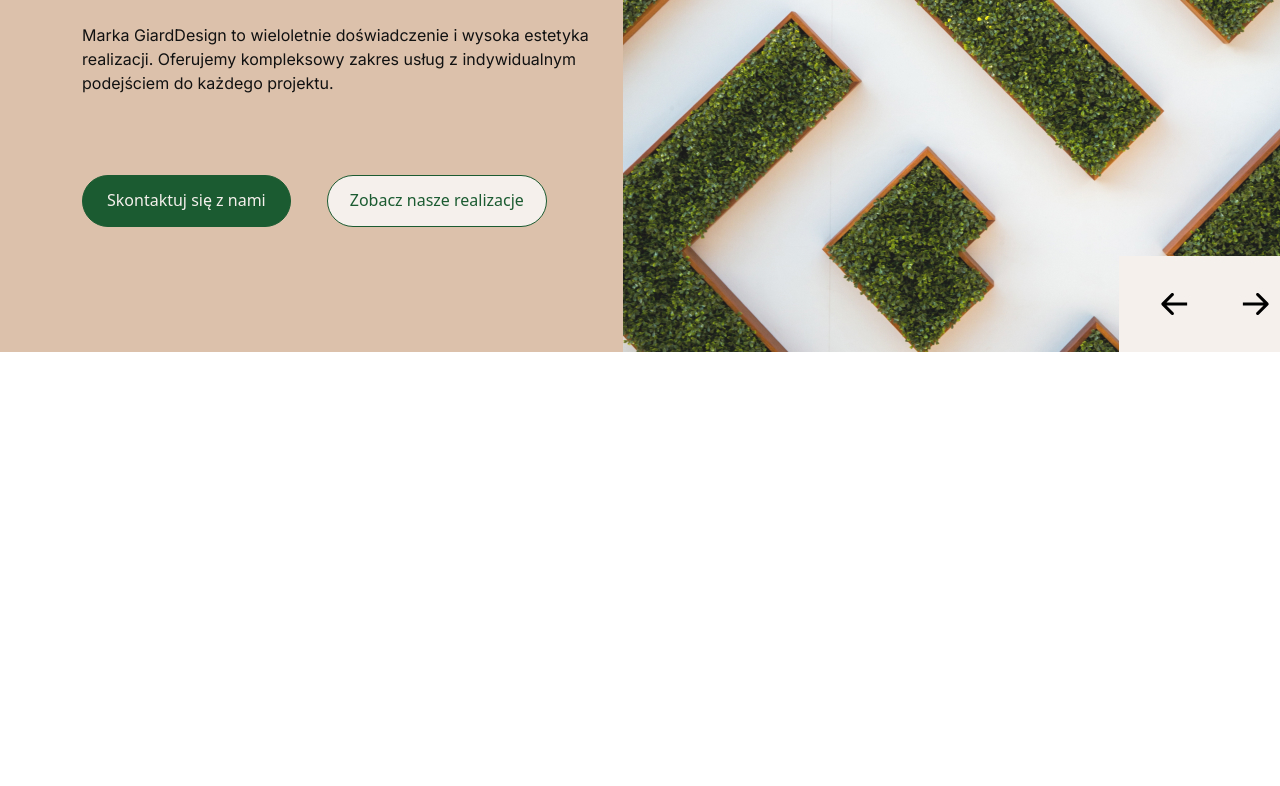
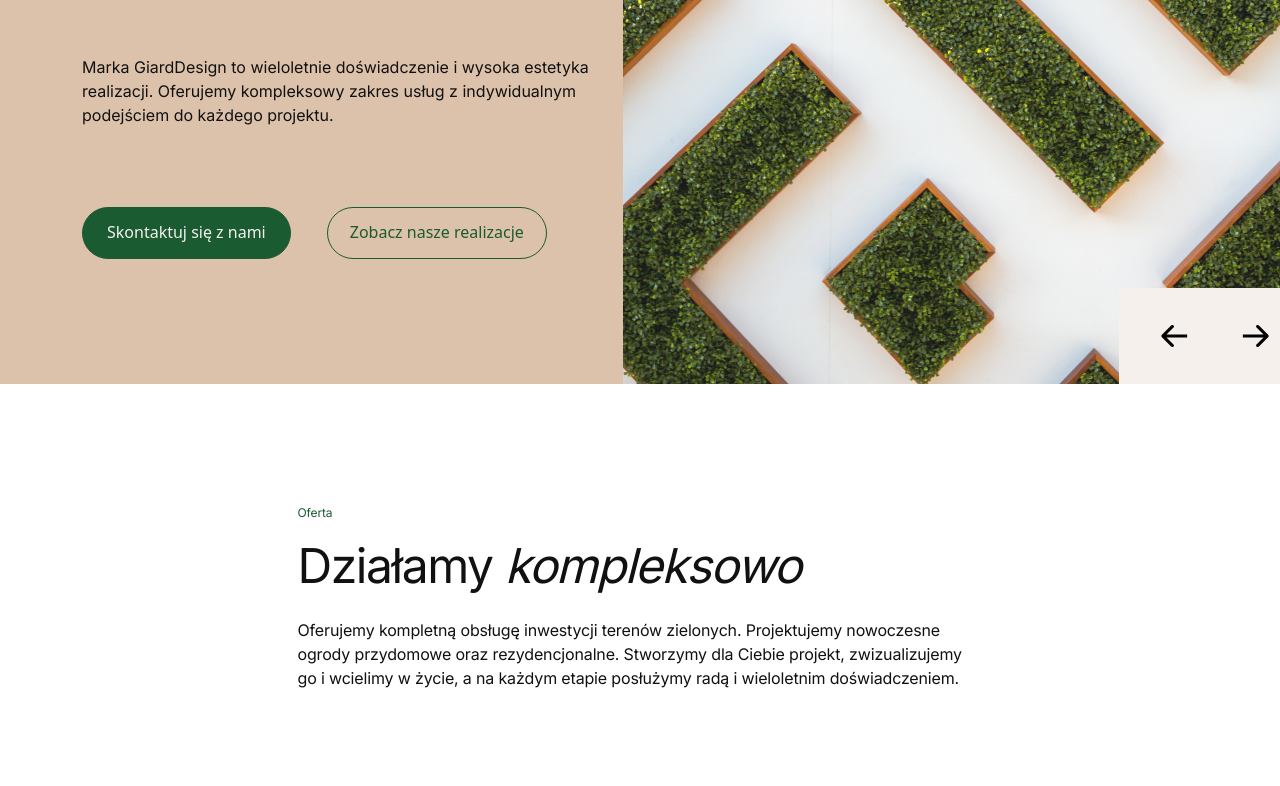
Before and after one commit to Muffcata/adRespect, a website built with Parcel: page src/index.html in a window 1280 px wide. Shown: the part 438-1224 px from the top of the page. Before the commit the page ends 800 px from the top, so only its background shows below. Built offline with nearby package versions, Linux system fonts and the light colour scheme.

Commit message:
offert - text

```diff
--- a/src/index.html
+++ b/src/index.html
@@ -23,7 +23,7 @@
   <body>
     <include src="./partials/_navigation.html"></include>
     <include src="./partials/_main-section.html"></include>
-    <include src="./partials/_ofert-section.html"></include>
+    <include src="./partials/_offert-section.html"></include>
     <include src="./partials/_about.html"></include>
     <include src="./partials/_realized.html"></include>
     <include src="./partials/_instagram-block.html"></include>
--- /dev/null
+++ b/src/partials/_offert-section.html
@@ -0,0 +1,21 @@
+<section class="section">
+  <div class="container wrapper-frame">
+    <ul class="nav">
+      <li class="nav-item">
+        <a class="nav-link active nav-link-custom" aria-current="page" href="#"
+          >Oferta</a
+        >
+      </li>
+    </ul>
+    <h3 class="font">
+      Działamy
+      <span class="custom-font">kompleksowo</span>
+    </h3>
+    <a class="text">
+      Oferujemy kompletną obsługę inwestycji terenów zielonych. Projektujemy
+      nowoczesne ogrody przydomowe oraz rezydencjonalne. Stworzymy dla Ciebie
+      projekt, zwizualizujemy go i wcielimy w życie, a na każdym etapie
+      posłużymy radą i wieloletnim doświadczeniem.
+    </a>
+  </div>
+</section>
--- a/src/sass/components/_hero-section.scss
+++ b/src/sass/components/_hero-section.scss
@@ -49,7 +49,7 @@
     font-size: 16px;
     border: 1px solid #1b5b31;
     border-top: 1px solid #1b5b31;
-    background-color: #f5f0ec;
+    background-color: #dcc1ab;
   }
   &__caption {
     color: #111;
--- a/src/sass/components/_navigation.scss
+++ b/src/sass/components/_navigation.scss
@@ -1,3 +1,13 @@
+.navbar {
+  display: flex;
+
+  padding: 24px 0px;
+  justify-content: space-between;
+  align-items: center;
+}
+.nav {
+  align-items: center;
+}
 .nav-link {
   font-family: $font-stack;
   position: relative;
--- /dev/null
+++ b/src/sass/components/_offert.scss
@@ -0,0 +1,43 @@
+.section {
+  padding-top: 120px;
+}
+.wrapper-frame {
+  display: flex;
+  width: 709px;
+  flex-direction: column;
+  align-items: flex-start;
+  gap: 32px;
+  margin-bottom: 96px;
+}
+.custom-font {
+  font-family: $font-stack, sans-serif;
+  font-style: italic;
+}
+.font {
+  color: #111;
+  font-family: $font-stack;
+  font-size: 48px;
+  font-style: normal;
+  font-weight: 500;
+  line-height: 24px;
+  letter-spacing: -1.44px;
+}
+.text {
+  color: #111;
+  font-size: 16px;
+  font-style: normal;
+  font-weight: 400;
+  line-height: 150%;
+  letter-spacing: -0.16px;
+  font-family: $font-stack;
+}
+.nav-link-custom {
+  color: #1b5b31;
+  font-family: $font-stack;
+  font-size: 12px;
+  font-style: normal;
+  font-weight: 400;
+  line-height: 18px;
+  letter-spacing: -0.12px;
+  padding: 0;
+}
--- a/src/sass/index.scss
+++ b/src/sass/index.scss
@@ -8,3 +8,4 @@
 @import './components/navigation';
 @import './components/container';
 @import './components/hero-section';
+@import './components/offert';
--- a/src/sass/utilities/_variables.scss
+++ b/src/sass/utilities/_variables.scss
@@ -1 +1 @@
-$font-stack: 'Inter', sans-serif, 'Montserrat', sans-serif;
+$font-stack: 'Inter', serif, 'Montserrat', sans-serif;
```
Also changed, not shown: src/partials/_ofert-section.html (deleted), src/sass/index.css, 1 other file.
